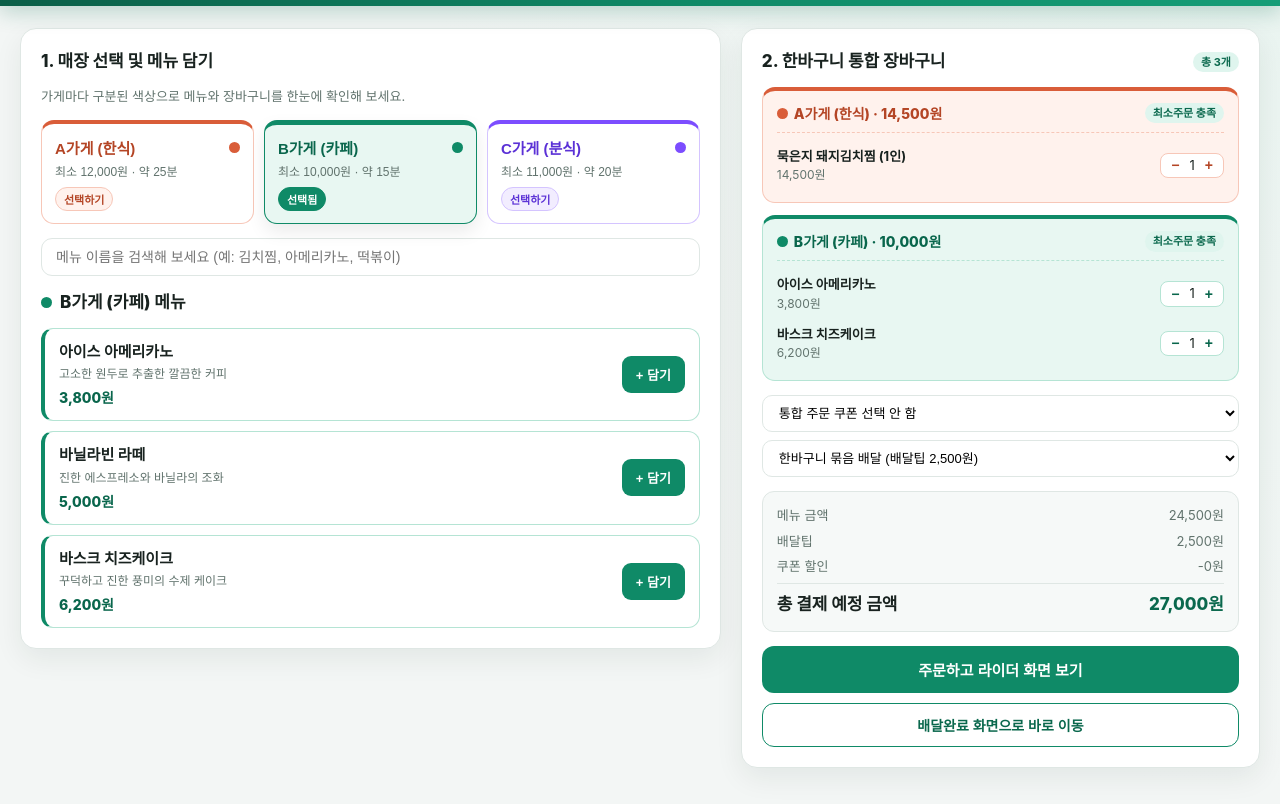
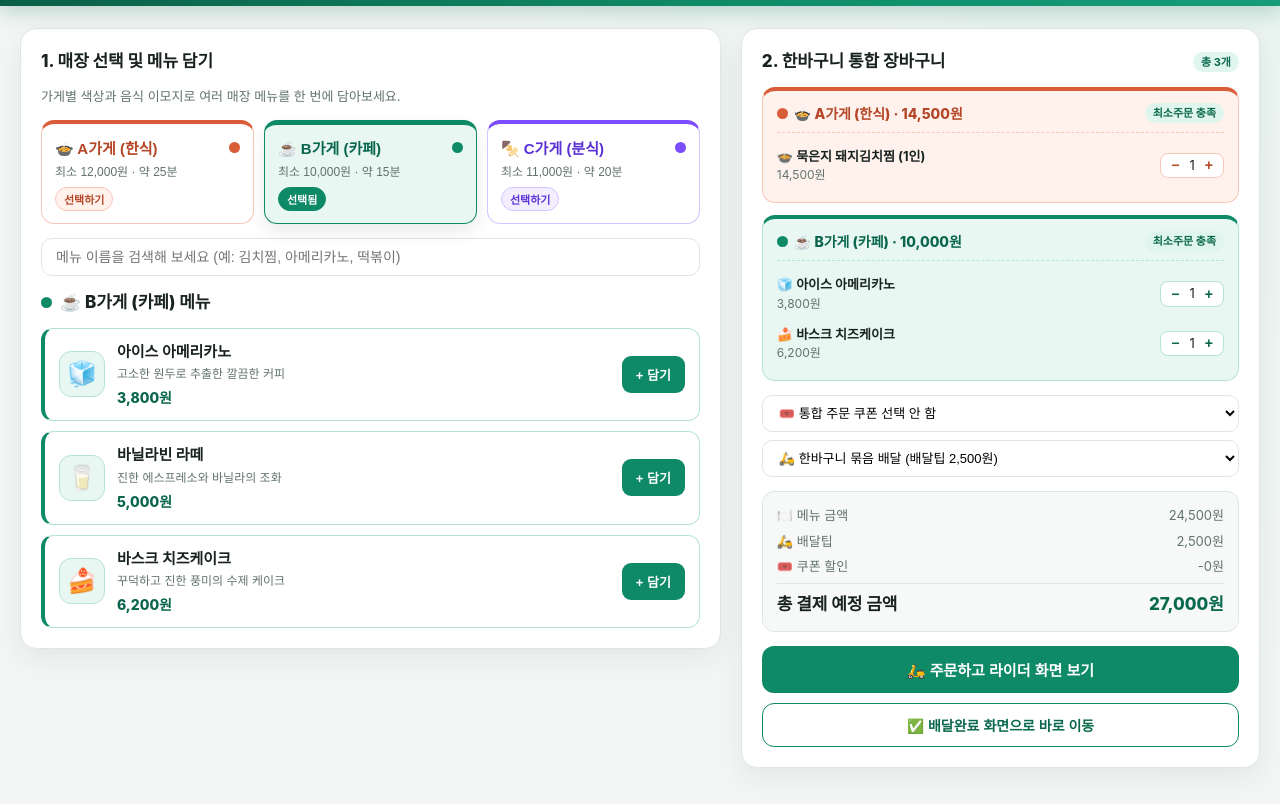
Before and after one commit to dofoshcosj/hanbaguni-pick, a plain HTML site: page index.html in a window 1280 px wide. Shown: the part 59-863 px from the top of the page. Drawn offline with Linux system fonts and the light colour scheme.

Commit message:
Update index.html

```diff
--- a/index.html
+++ b/index.html
@@ -350,6 +350,25 @@
 
     .menu-item:hover {
       background: var(--store-color-bg);
+    }
+
+    .menu-left {
+      display: flex;
+      align-items: center;
+      gap: 12px;
+    }
+
+    .menu-emoji-box {
+      width: 46px;
+      height: 46px;
+      border-radius: 12px;
+      background: var(--store-color-bg);
+      border: 1px solid var(--store-color-border);
+      display: inline-flex;
+      align-items: center;
+      justify-content: center;
+      font-size: 24px;
+      flex-shrink: 0;
     }
 
     .menu-info-title {
@@ -727,17 +746,17 @@
   <header class="topbar">
     <div class="topbar-inner">
       <div class="brand-area">
-        <span class="brand-badge">PICK</span>
+        <span class="brand-badge">🛒 PICK</span>
         <span class="brand-title">한바구니 픽</span>
       </div>
 
       <div class="nav-controls">
         <nav class="screen-tabs" aria-label="화면 이동">
-          <button type="button" class="tab-btn active" data-screen="cart" onclick="goScreen('cart')">장바구니</button>
-          <button type="button" class="tab-btn" data-screen="rider" onclick="goScreen('rider')">라이더</button>
-          <button type="button" class="tab-btn" data-screen="complete" onclick="goScreen('complete')">배달완료</button>
+          <button type="button" class="tab-btn active" data-screen="cart" onclick="goScreen('cart')">🛍️ 장바구니</button>
+          <button type="button" class="tab-btn" data-screen="rider" onclick="goScreen('rider')">🛵 라이더</button>
+          <button type="button" class="tab-btn" data-screen="complete" onclick="goScreen('complete')">✅ 배달완료</button>
         </nav>
-        <button type="button" class="btn-reset" onclick="resetAll()">처음부터</button>
+        <button type="button" class="btn-reset" onclick="resetAll()">🔄 처음부터</button>
       </div>
     </div>
   </header>
@@ -750,7 +769,7 @@
           <div class="section-header">
             <h1 class="section-title">1. 매장 선택 및 메뉴 담기</h1>
           </div>
-          <p class="section-sub">가게마다 구분된 색상으로 메뉴와 장바구니를 한눈에 확인해 보세요.</p>
+          <p class="section-sub">가게별 색상과 음식 이모지로 여러 매장 메뉴를 한 번에 담아보세요.</p>
 
           <div class="store-tabs" id="storeTabs"></div>
 
@@ -779,14 +798,14 @@
 
           <div class="option-row">
             <select id="couponSelect" class="select-box" onchange="renderSummary()">
-              <option value="0">통합 주문 쿠폰 선택 안 함</option>
-              <option value="2000">한바구니 2,000원 할인 쿠폰</option>
-              <option value="3000">다매장 첫 주문 3,000원 할인</option>
+              <option value="0">🎟️ 통합 주문 쿠폰 선택 안 함</option>
+              <option value="2000">🎟️ 한바구니 2,000원 할인 쿠폰</option>
+              <option value="3000">🎟️ 다매장 첫 주문 3,000원 할인</option>
             </select>
 
             <select id="riderOptionSelect" class="select-box" onchange="renderSummary()">
-              <option value="bundled">한바구니 묶음 배달 (배달팁 2,500원)</option>
-              <option value="fast">빠른 순차 픽업 배달 (배달팁 3,500원)</option>
+              <option value="bundled">🛵 한바구니 묶음 배달 (배달팁 2,500원)</option>
+              <option value="fast">⚡ 빠른 순차 픽업 배달 (배달팁 3,500원)</option>
             </select>
           </div>
 
@@ -794,10 +813,10 @@
 
           <div class="action-stack">
             <button type="button" class="btn-primary-full" onclick="startRiderScreen()">
-              주문하고 라이더 화면 보기
+              🛵 주문하고 라이더 화면 보기
             </button>
             <button type="button" class="btn-secondary-full" onclick="goScreen('complete')">
-              배달완료 화면으로 바로 이동
+              ✅ 배달완료 화면으로 바로 이동
             </button>
           </div>
         </div>
@@ -809,7 +828,7 @@
       <div class="card rider-card">
         <div class="status-banner">
           <div>
-            <div style="font-size: 13px; color: var(--muted); font-weight: 700;">실시간 배달 진행</div>
+            <div style="font-size: 13px; color: var(--muted); font-weight: 700;">🛵 실시간 배달 진행</div>
             <div style="font-size: 18px; font-weight: 800;" id="riderStatusText">라이더가 매장 픽업 후 이동 중입니다</div>
           </div>
           <span class="status-pill" id="riderEtaBadge">도착 예정 약 12분</span>
@@ -817,7 +836,7 @@
 
         <div class="map-mock">
           <div style="display: flex; justify-content: space-between; font-size: 13px; font-weight: 700;">
-            <span>라이더: 박민수 라이더 (010-****-4821)</span>
+            <span>🛵 라이더: 박민수 라이더 (010-****-4821)</span>
             <span id="riderProgressPercent">진행률 68%</span>
           </div>
 
@@ -826,26 +845,26 @@
           </div>
 
           <div class="route-stops">
-            <span>① 매장 픽업</span>
-            <span>② 한바구니 경유</span>
-            <span>③ 고객 도착지</span>
+            <span>① 🏪 매장 픽업</span>
+            <span>② 🛍️ 한바구니 경유</span>
+            <span>③ 🏠 고객 도착지</span>
           </div>
         </div>
 
         <div class="route-step-buttons">
-          <button type="button" class="step-chip" data-step="0" onclick="setRiderStep(0)">매장 이동 중</button>
-          <button type="button" class="step-chip active" data-step="1" onclick="setRiderStep(1)">한바구니 픽업 완료</button>
-          <button type="button" class="step-chip" data-step="2" onclick="setRiderStep(2)">고객 문 앞 도착 직전</button>
+          <button type="button" class="step-chip" data-step="0" onclick="setRiderStep(0)">🏪 매장 이동 중</button>
+          <button type="button" class="step-chip active" data-step="1" onclick="setRiderStep(1)">🛍️ 한바구니 픽업 완료</button>
+          <button type="button" class="step-chip" data-step="2" onclick="setRiderStep(2)">🏠 고객 문 앞 도착 직전</button>
         </div>
 
         <div class="stop-list" id="riderStopList"></div>
 
         <div class="action-stack">
           <button type="button" class="btn-primary-full" onclick="goScreen('complete')">
-            배달완료 화면으로 넘어가기
+            ✅ 배달완료 화면으로 넘어가기
           </button>
           <button type="button" class="btn-secondary-full" onclick="goScreen('cart')">
-            장바구니로 돌아가기
+            🛍️ 장바구니로 돌아가기
           </button>
         </div>
       </div>
@@ -855,7 +874,7 @@
     <section id="screen-complete" class="screen">
       <div class="card complete-card">
         <div class="check-circle">✓</div>
-        <h1 style="font-size: 22px; font-weight: 800;">배달이 완료되었습니다</h1>
+        <h1 style="font-size: 22px; font-weight: 800;">🎉 배달이 완료되었습니다</h1>
         <p style="font-size: 14px; color: var(--muted); margin-top: 4px;">
           주문하신 한바구니 메뉴가 안전하게 전달되었습니다.
         </p>
@@ -873,10 +892,10 @@
 
         <div class="action-stack">
           <button type="button" class="btn-primary-full" onclick="resetAll()">
-            처음부터 다시 주문하기
+            🔄 처음부터 다시 주문하기
           </button>
           <button type="button" class="btn-secondary-full" onclick="goScreen('rider')">
-            라이더 화면 다시 보기
+            🛵 라이더 화면 다시 보기
           </button>
         </div>
       </div>
@@ -885,20 +904,20 @@
 
   <script>
     const STORES = [
-      { id: "A", name: "A가게 (한식)", colorHex: "#d95d39", minOrder: 12000, eta: "약 25분" },
-      { id: "B", name: "B가게 (카페)", colorHex: "#0f8a67", minOrder: 10000, eta: "약 15분" },
-      { id: "C", name: "C가게 (분식)", colorHex: "#7c4dff", minOrder: 11000, eta: "약 20분" }
+      { id: "A", name: "A가게 (한식)", emoji: "🍲", minOrder: 12000, eta: "약 25분" },
+      { id: "B", name: "B가게 (카페)", emoji: "☕", minOrder: 10000, eta: "약 15분" },
+      { id: "C", name: "C가게 (분식)", emoji: "🍢", minOrder: 11000, eta: "약 20분" }
     ];
 
     const MENUS = [
-      { id: "m1", storeId: "A", name: "묵은지 돼지김치찜 (1인)", desc: "칼칼하고 깊은 맛의 대표 한식 메뉴", price: 14500 },
-      { id: "m2", storeId: "A", name: "계란말이 추가", desc: "부드럽고 도톰하게 부친 계란말이", price: 4500 },
-      { id: "m3", storeId: "A", name: "스팸구이 사리", desc: "노릇하게 구운 스팸 추가", price: 3500 },
-      { id: "m4", storeId: "B", name: "아이스 아메리카노", desc: "고소한 원두로 추출한 깔끔한 커피", price: 3800 },
-      { id: "m5", storeId: "B", name: "바닐라빈 라떼", desc: "진한 에스프레소와 바닐라의 조화", price: 5000 },
-      { id: "m6", storeId: "B", name: "바스크 치즈케이크", desc: "꾸덕하고 진한 풍미의 수제 케이크", price: 6200 },
-      { id: "m7", storeId: "C", name: "매콤 국물떡볶이", desc: "쫄깃한 밀떡과 매콤달콤한 국물", price: 7500 },
-      { id: "m8", storeId: "C", name: "바삭 모둠튀김", desc: "김말이, 오징어, 야채튀김 구성", price: 6000 }
+      { id: "m1", storeId: "A", emoji: "🍲", name: "묵은지 돼지김치찜 (1인)", desc: "칼칼하고 깊은 맛의 대표 한식 메뉴", price: 14500 },
+      { id: "m2", storeId: "A", emoji: "🍳", name: "계란말이 추가", desc: "부드럽고 도톰하게 부친 계란말이", price: 4500 },
+      { id: "m3", storeId: "A", emoji: "🥓", name: "스팸구이 사리", desc: "노릇하게 구운 스팸 추가", price: 3500 },
+      { id: "m4", storeId: "B", emoji: "🧊", name: "아이스 아메리카노", desc: "고소한 원두로 추출한 깔끔한 커피", price: 3800 },
+      { id: "m5", storeId: "B", emoji: "🥛", name: "바닐라빈 라떼", desc: "진한 에스프레소와 바닐라의 조화", price: 5000 },
+      { id: "m6", storeId: "B", emoji: "🍰", name: "바스크 치즈케이크", desc: "꾸덕하고 진한 풍미의 수제 케이크", price: 6200 },
+      { id: "m7", storeId: "C", emoji: "🌶️", name: "매콤 국물떡볶이", desc: "쫄깃한 밀떡과 매콤달콤한 국물", price: 7500 },
+      { id: "m8", storeId: "C", emoji: "🍤", name: "바삭 모둠튀김", desc: "김말이, 오징어, 야채튀김 구성", price: 6000 }
     ];
 
     const RIDER_STEPS = [
@@ -970,7 +989,7 @@
             onclick="selectStore('${store.id}')"
           >
             <div class="store-card-top">
-              <span class="store-card-name">${store.name}</span>
+              <span class="store-card-name">${store.emoji} ${store.name}</span>
               <span class="store-color-dot"></span>
             </div>
             <div class="store-card-meta">최소 ${formatWon(store.minOrder)} · ${store.eta}</div>
@@ -982,7 +1001,7 @@
       const currentStore = STORES.find((s) => s.id === state.selectedStoreId);
       const titleEl = document.getElementById("selectedStoreTitle");
       titleEl.className = `section-title theme-${currentStore.id}`;
-      titleEl.innerHTML = `<span class="store-color-dot"></span>${currentStore.name} 메뉴`;
+      titleEl.innerHTML = `<span class="store-color-dot"></span>${currentStore.emoji} ${currentStore.name} 메뉴`;
     }
 
     function renderMenus() {
@@ -1007,13 +1026,16 @@
           const store = STORES.find((s) => s.id === menu.storeId);
           return `
             <div class="menu-item theme-${store.id}">
-              <div>
-                <div class="menu-info-title">
-                  <span>${menu.name}</span>
-                  ${query ? `<span class="menu-store-tag">${store.name}</span>` : ""}
+              <div class="menu-left">
+                <div class="menu-emoji-box">${menu.emoji}</div>
+                <div>
+                  <div class="menu-info-title">
+                    <span>${menu.name}</span>
+                    ${query ? `<span class="menu-store-tag">${store.emoji} ${store.name}</span>` : ""}
+                  </div>
+                  <div class="menu-info-desc">${menu.desc}</div>
+                  <div class="menu-info-price">${formatWon(menu.price)}</div>
                 </div>
-                <div class="menu-info-desc">${menu.desc}</div>
-                <div class="menu-info-price">${formatWon(menu.price)}</div>
               </div>
               <button type="button" class="btn-add" onclick="changeQty('${menu.id}', 1)">+ 담기</button>
             </div>
@@ -1054,7 +1076,7 @@
             return `
               <div class="cart-item-row">
                 <div>
-                  <strong>${item.name}</strong>
+                  <strong>${item.emoji} ${item.name}</strong>
                   <div style="font-size:12px;color:var(--muted);">${formatWon(item.price * qty)}</div>
                 </div>
                 <div class="qty-box">
@@ -1070,7 +1092,7 @@
         return `
           <div class="store-group theme-${store.id}">
             <div class="store-group-header">
-              <span><span class="store-color-dot" style="margin-right:6px;"></span>${store.name} · ${formatWon(storeSum)}</span>
+              <span><span class="store-color-dot" style="margin-right:6px;"></span>${store.emoji} ${store.name} · ${formatWon(storeSum)}</span>
               <span class="${isEnough ? "min-order-ok" : "min-order-lack"}">
                 ${isEnough ? "최소주문 충족" : formatWon(store.minOrder - storeSum) + " 부족"}
               </span>
@@ -1112,15 +1134,15 @@
       const { menuTotal, couponDiscount, deliveryFee, finalTotal } = getTotals();
       document.getElementById("summaryBox").innerHTML = `
         <div class="summary-line">
-          <span>메뉴 금액</span>
+          <span>🍽️ 메뉴 금액</span>
           <span>${formatWon(menuTotal)}</span>
         </div>
         <div class="summary-line">
-          <span>배달팁</span>
+          <span>🛵 배달팁</span>
           <span>${formatWon(deliveryFee)}</span>
         </div>
         <div class="summary-line">
-          <span>쿠폰 할인</span>
+          <span>🎟️ 쿠폰 할인</span>
           <span>-${formatWon(couponDiscount)}</span>
         </div>
         <div class="summary-total">
@@ -1159,7 +1181,7 @@
         .map(
           (s, idx) => `
           <div class="stop-item theme-${s.id}">
-            <span><span class="store-color-dot" style="margin-right:7px;"></span><strong>픽업 ${idx + 1}.</strong> ${s.name}</span>
+            <span><span class="store-color-dot" style="margin-right:7px;"></span><strong>픽업 ${idx + 1}.</strong> ${s.emoji} ${s.name}</span>
             <span class="min-order-ok">픽업 완료</span>
           </div>
         `
@@ -1174,13 +1196,13 @@
         ? items
             .map((m) => {
               const store = STORES.find((s) => s.id === m.storeId);
-              return `<div style="margin-bottom:4px;"><span class="menu-store-tag theme-${store.id}">${store.name}</span> ${m.name} × ${state.cart[m.id]} (${formatWon(m.price * state.cart[m.id])})</div>`;
+              return `<div style="margin-bottom:5px;"><span class="menu-store-tag theme-${store.id}">${store.emoji} ${store.name}</span> ${m.emoji} ${m.name} × ${state.cart[m.id]} (${formatWon(m.price * state.cart[m.id])})</div>`;
             })
             .join("")
-        : `<div>· 한바구니 통합 주문 내역</div>`;
+        : `<div>🛒 한바구니 통합 주문 내역</div>`;
 
       document.getElementById("completeSummary").innerHTML = `
-        <div style="font-weight:800;margin-bottom:8px;">주문 내역 요약</div>
+        <div style="font-weight:800;margin-bottom:8px;">🧾 주문 내역 요약</div>
         <div style="font-size:13px;color:var(--muted);margin-bottom:10px;">${itemLines}</div>
         <div style="display:flex;justify-content:space-between;font-weight:800;border-top:1px solid var(--border);padding-top:8px;">
           <span>결제 완료 금액</span>
```
